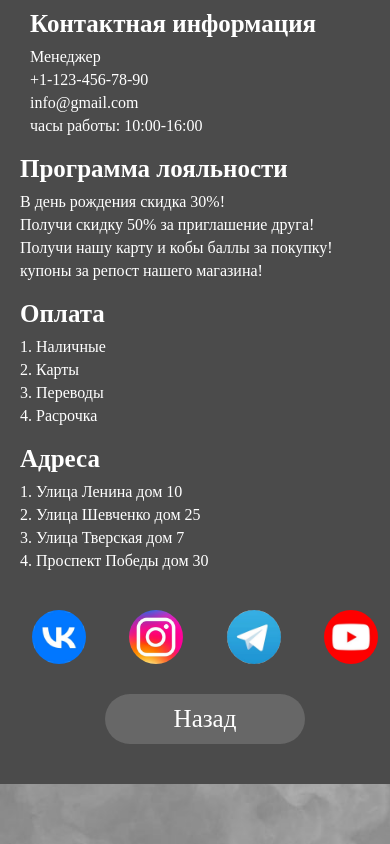
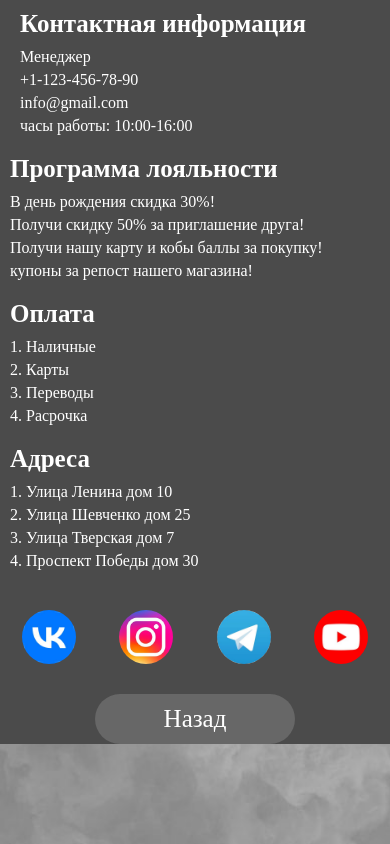
Before and after one commit to Nikita482/clothing-store, a React (Vite) app: page /clothing-store/Info in a window 390 px wide. Built offline with nearby package versions, Linux system fonts and the light colour scheme.

Commit message:
footer info fixed padding

```diff
--- a/src/Full/fotter/info/info.module.css
+++ b/src/Full/fotter/info/info.module.css
@@ -180,6 +180,7 @@
     .wrapper{
         width: 100%;
         margin: 0;
+        padding: 10px 0 0 0;
         border-radius: 0;
     }
     .department1, .department2, .department3, .department4{
@@ -196,3 +197,10 @@
         font-size: 20px;
     }
 }
+
+
+@media (max-width: 270px) {
+    .name{
+        font-size: 18px;
+    }
+}
```
